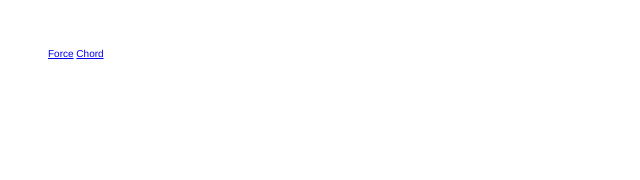
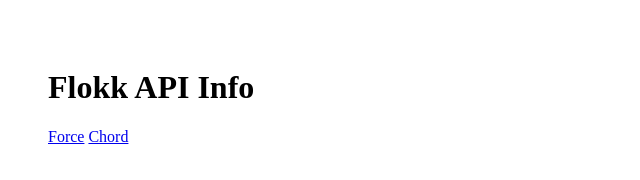
Before and after one commit to camshaft/flokk-api, a plain HTML site: page index.html in a window 1280 px wide. Shown: the whole page, without its empty margins (0-640 px from the left). Drawn offline with nearby package versions, Linux system fonts and the light colour scheme.

Commit message:
Add a title

```diff
--- a/index.html
+++ b/index.html
@@ -7,13 +7,14 @@
     <style type="text/css">
 body {
   padding: 40px;
-  font: 10px Helvetica;
+  font: Helvetica;
 }
 
 
     </style>
   </head>
   <body>
+    <h1>Flokk API Info</h1>
     <a href="force.html">Force</a>
     <a href="chord.html">Chord</a>
   </body>
```
